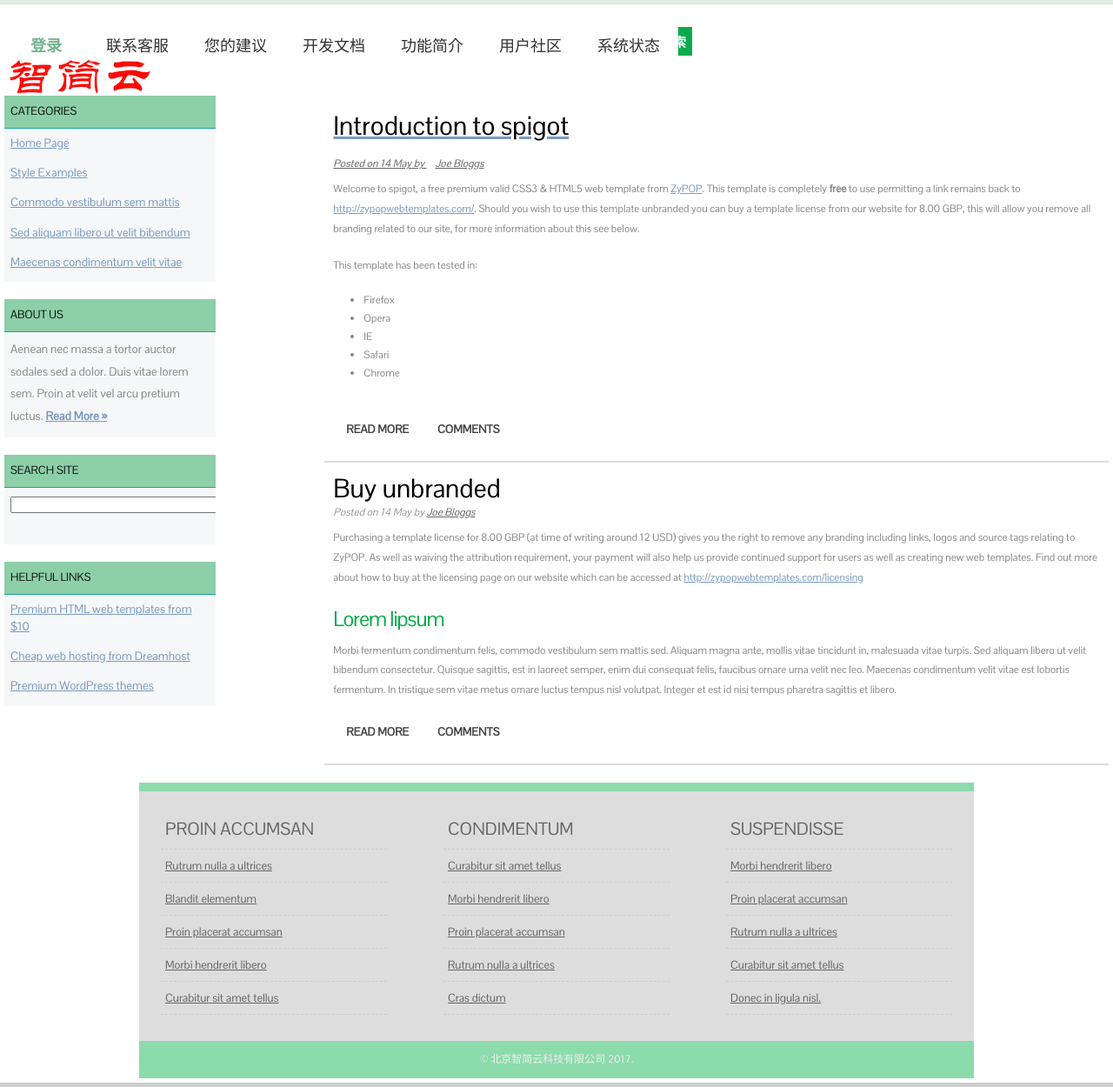
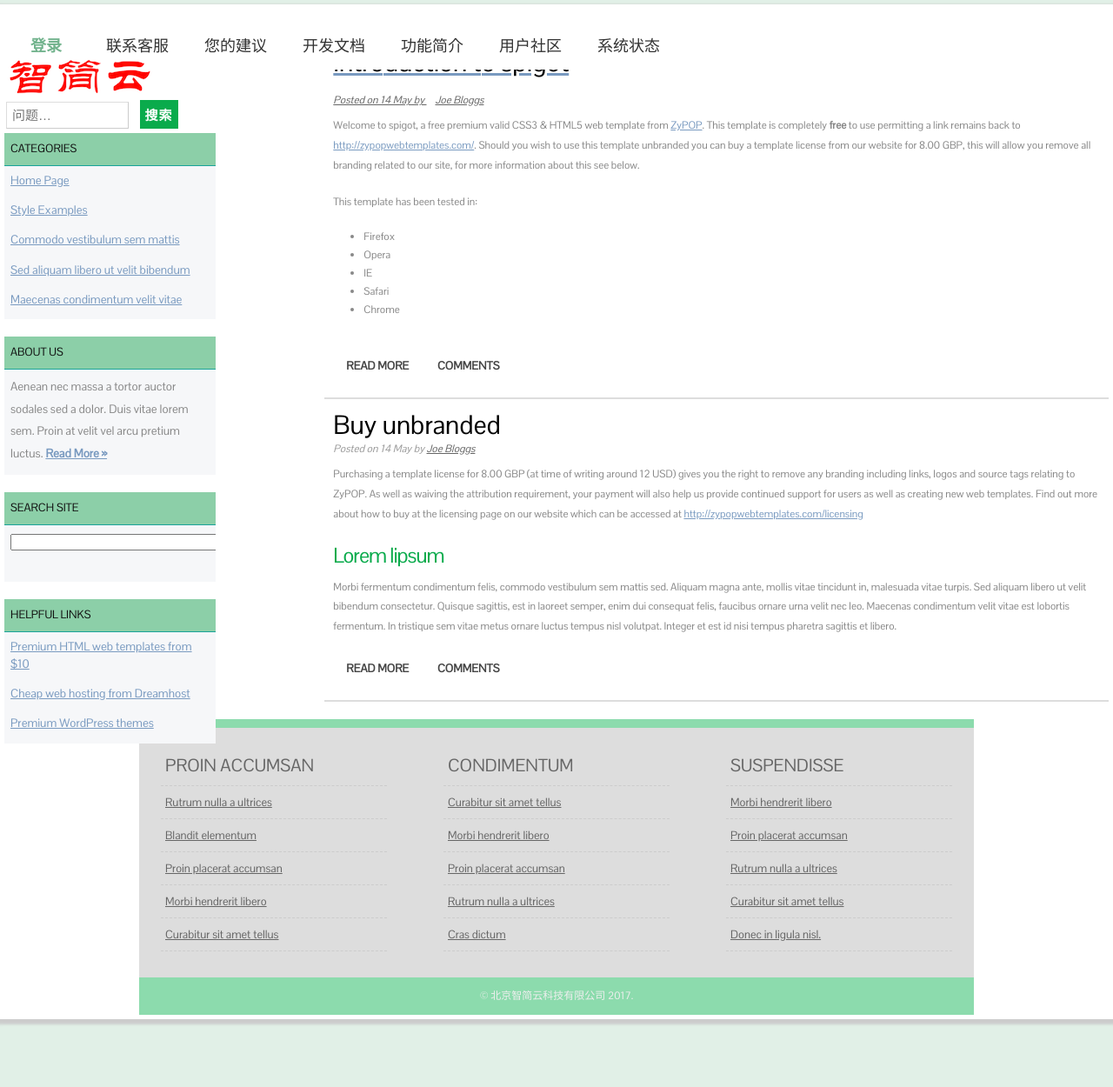
Before and after one commit to dreampivot/slipscloud.github.io, a Jekyll site: the page help/help-index.html, which Jekyll copies as it is, in a window 1280 px wide and 1250 px high. Shown: the whole window at 87% size. Built offline with Jekyll 4.4.1, drawn with Linux system fonts in a browser that asks for light colours.

Commit message:
Create help-index.html

```diff
--- a/help/help-index.html
+++ b/help/help-index.html
@@ -132,11 +132,6 @@
 
 
 		<section id="content">
-			<ul>
-       <form method="get" class="searchform" action="#" >
-       <p><input type="search" style="margin-left: 10px;" class="search-field" placeholder="问题&hellip;" value="" name="s"  size="32"/>
-	<input name="send" style="margin-left: 10px;" class="formbutton" value="搜索" type="submit" /></p>
-     </ul>
 
 	    <article>
 
@@ -185,6 +180,12 @@
         <aside class="sidebar">
 
 <img class="header-image" src="../img/logo.png" alt="Buildings" />
+    <ul>
+       <form method="get" class="searchform" action="#" >
+       <p><input type="search" style="margin-left: 2px;" class="search-field" placeholder="问题&hellip;" value="" name="s"  size="12"/>
+	<input name="send" style="margin-left: 10px;" class="formbutton" value="搜索" type="submit" /></p>
+     </ul>
+
 
             <ul>
                <li>
```
